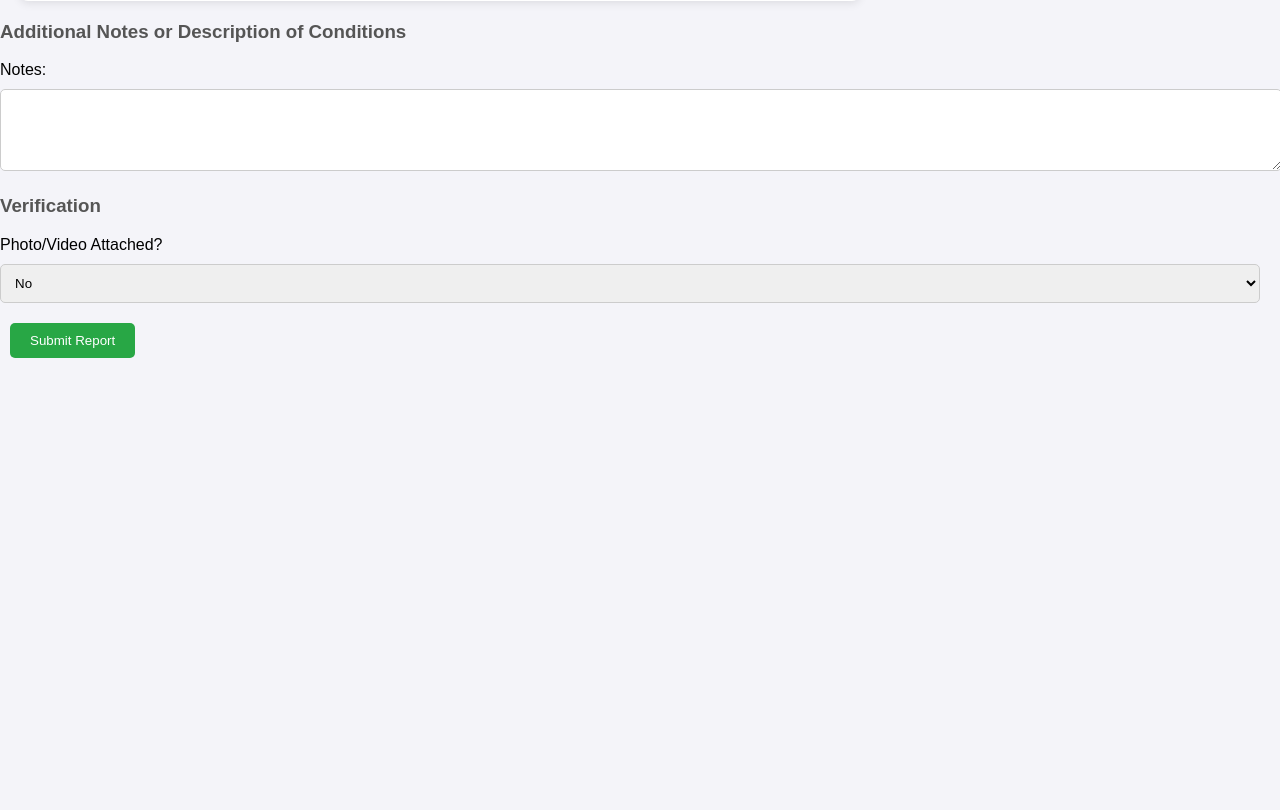
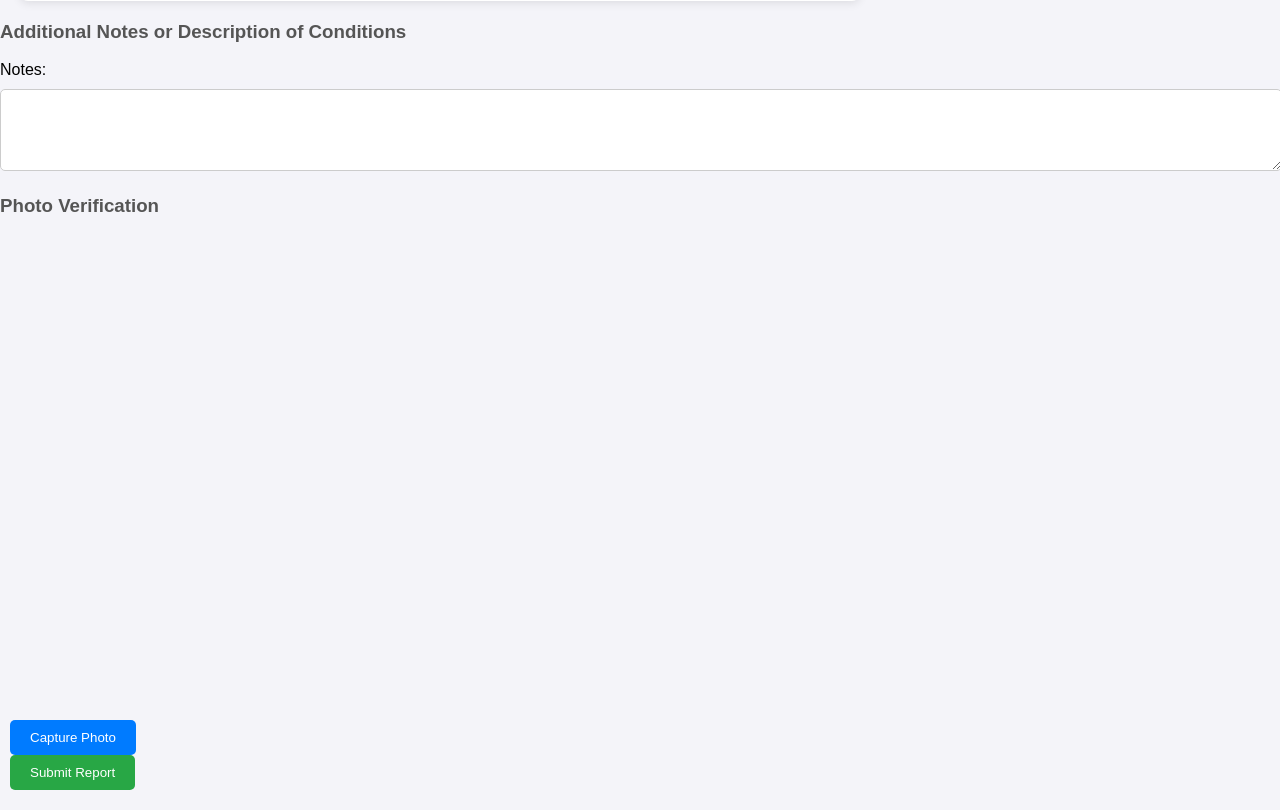
Before and after one commit to pwatana/NewHacks-project, a Flask app: page /form in a window 1280 px wide. Shown: the part 2425-3235 px from the top of the page. Before the commit the page ends 2783 px from the top, so only its background shows below. Run offline with Flask 3, Linux system fonts and the light colour scheme.

Commit message:
Somehow fixed the camera submitting bug

```diff
--- a/src1/Frontend/app.py
+++ b/src1/Frontend/app.py
@@ -1,5 +1,6 @@
-from flask import Flask, render_template, request
+from flask import Flask, render_template, request, jsonify
 import csv
+import os
 
 app = Flask(__name__)
 
@@ -30,8 +31,22 @@ def form():
             writer = csv.DictWriter(inFile, fieldnames=fieldnames)
 
             # writerow() will write a row in your csv file
-            writer.writerow({"name": name, "contactInfo": contactInfo, "disasterType": disasterType, "severity": severity, "hazards": ' '.join(hazards), "casualties": casualties, "propertyDamange": propertyDamage, "shelter": shelter, "food": food, "water": water, "electricity": electricity})
+            writer.writerow({"name": name, "contactInfo": contactInfo, "disasterType": disasterType, "severity": severity, "hazards": hazards, "casualties": casualties, "propertyDamange": propertyDamage, "shelter": shelter, "food": food, "water": water, "electricity": electricity})
     return render_template('form.html')
+
+@app.route('/save_image', methods=['POST'])
+def save_image():
+    if 'image' not in request.files:
+        return jsonify({"success": False, "message": "No image uploaded"}), 400
+
+    image = request.files['image']
+    numbers = []
+    for filename in os.listdir("../data/images"):
+        int(filename.split('.')[0])
+    next_number = max(numbers) + 1 if numbers else 1
+    image.save("../data/images/" + str(next_number) + ".png")  # Save the image to the photos folder
+    print("Saved!")
+    return jsonify({"success": True, "message": "Image saved successfully!"})
 
 if __name__ == "__main__":
     app.run(debug=True)
--- a/src1/Frontend/templates/form.html
+++ b/src1/Frontend/templates/form.html
@@ -141,14 +141,14 @@
             <textarea id="additionalNotes" name="additionalNotes" rows="4"></textarea>
         </div>
 
-        <!-- Verification -->
-        <div class="section">
-            <h3>Verification</h3>
-            <label for="photoVideo">Photo/Video Attached?</label>
-            <select id="photoVideo" name="photoVideo">
-                <option value="No">No</option>
-                <option value="Yes">Yes</option>
-            </select>
+        <!-- Camera Section -->
+        <div class="camera-section">
+            <h3>Photo Verification</h3>
+            <video id="video" width="640" height="480" autoplay></video>
+            <canvas id="canvas" width="640" height="480" style="display: none;"></canvas>
+            <div class="camera-controls">
+                <button type="button" id="capture">Capture Photo</button>
+            </div>
         </div>
 
         <!-- Submit Button -->
@@ -202,6 +202,50 @@
             marker = null;
         }
     });
+
+
+    const video = document.getElementById('video');
+    const canvas = document.getElementById('canvas');
+    const captureButton = document.getElementById('capture');
+
+    // Access the webcam
+    navigator.mediaDevices.getUserMedia({ video: true })
+        .then(stream => {
+            video.srcObject = stream;
+        })
+        .catch(error => {
+            console.error("Error accessing the camera:", error);
+            alert("Camera access is required to take a picture.");
+        });
+
+    // Capture photo and send it to the server
+    captureButton.addEventListener('click', () => {
+        const context = canvas.getContext('2d');
+        context.drawImage(video, 0, 0, canvas.width, canvas.height);
+        canvas.style.display = 'block'; // Display the captured image on the page
+
+        // Convert the image to a Blob and send it to the server
+        canvas.toBlob(blob => {
+            const formData = new FormData();
+            formData.append('image', blob, 'captured_photo.png');
+
+            fetch('/save_image', {
+                method: 'POST',
+                body: formData
+            })
+            .then(response => response.json())
+            .then(data => {
+                if (data.success) {
+                    alert('Image saved successfully!');
+                } else {
+                    alert('Error saving image.');
+                }
+            })
+            .catch(error => {
+                console.error("Error uploading the image:", error);
+            });
+        }, 'image/png');
+    });
 </script>
 
 </body>
```
